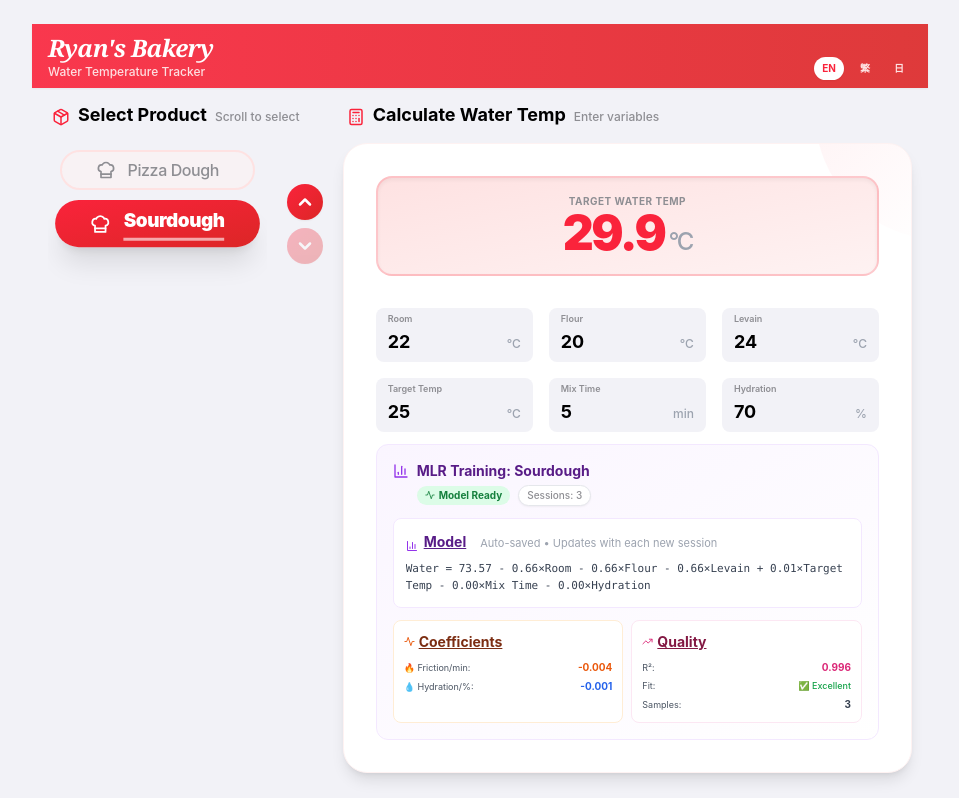
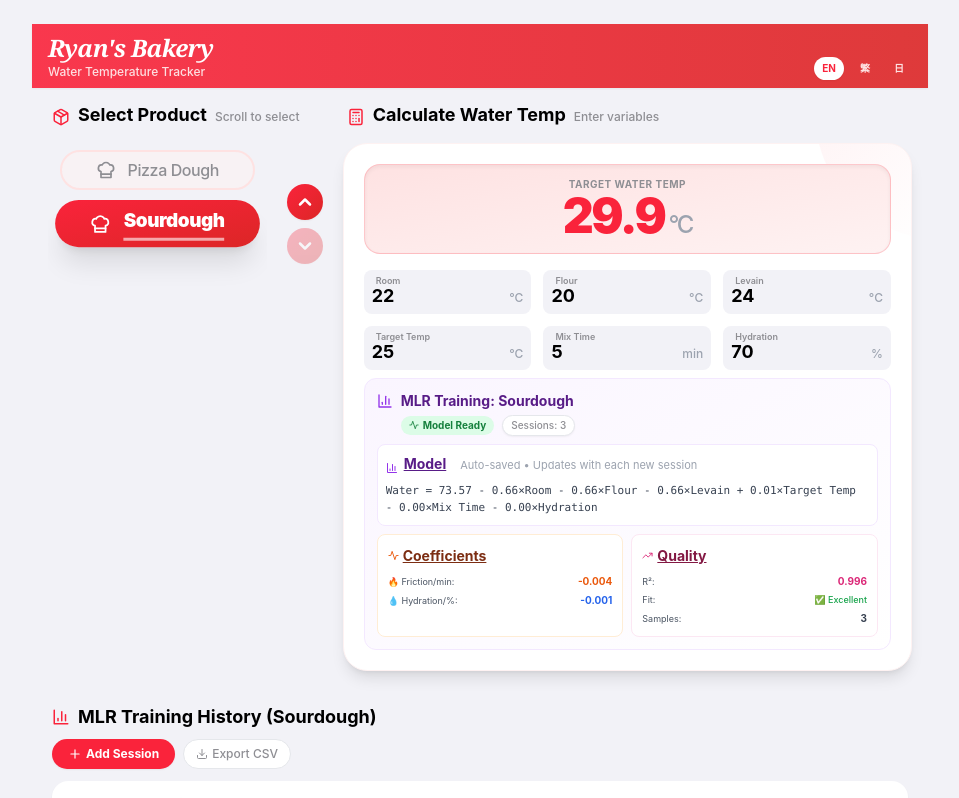
Before and after one commit to ghryan0000/dough-temp-tracker, a React (Vite) app: page / in a window 1280 px wide. Shown: the top 798 px of the page, without its empty margins (160-1119 px from the left). Built offline with nearby package versions, Linux system fonts and the light colour scheme.

Commit message:
style: compact calculator card layout to reduce overall size

```diff
--- a/dough-temp-tracker.tsx
+++ b/dough-temp-tracker.tsx
@@ -594,11 +594,11 @@ export default function DoughTempTracker() {
               </div>
             </div>
 
-            <div className="bg-white rounded-3xl shadow-lg border border-red-50 p-4 md:p-8 relative overflow-hidden w-full">
+            <div className="bg-white rounded-3xl shadow-lg border border-red-50 p-3 md:p-5 relative overflow-hidden w-full">
               <div className="absolute top-0 right-0 w-32 h-32 bg-gradient-to-br from-apple-red/5 to-transparent rounded-bl-full -mr-8 -mt-8 pointer-events-none" />
 
               {/* Target Display */}
-              <div className={`py-1 px-3 md:p-4 rounded-2xl text-center mb-4 md:mb-8 border-2 transition-all duration-500 relative overflow-hidden ${regressionModel ? 'bg-gradient-to-br from-red-100 to-red-50 border-apple-red/20 shadow-inner' : 'bg-gray-100 border-transparent'}`}>
+              <div className={`py-1 px-3 md:p-3 rounded-2xl text-center mb-2 md:mb-4 border transition-all duration-500 relative overflow-hidden ${regressionModel ? 'bg-gradient-to-br from-red-100 to-red-50 border-apple-red/20 shadow-inner' : 'bg-gray-100 border-transparent'}`}>
                 <div className="text-[10px] font-bold text-apple-gray uppercase tracking-wider">{t.targetWaterTemp}</div>
                 <div className={`text-3xl md:text-5xl font-black tracking-tighter leading-none ${currentPredictedWater ? 'text-apple-red' : 'text-gray-300'}`}>
                   {currentPredictedWater !== null ? currentPredictedWater.toFixed(1) : '--'}
@@ -607,7 +607,7 @@ export default function DoughTempTracker() {
               </div>
 
               {/* Input Grid */}
-              <div className="grid grid-cols-2 md:grid-cols-3 gap-4">
+              <div className="grid grid-cols-2 md:grid-cols-3 gap-2 md:gap-3">
                 {[
                   { label: t.room, key: 'roomTemp', unit: '°C' },
                   { label: t.flour, key: 'flourTemp', unit: '°C' },
@@ -616,9 +616,9 @@ export default function DoughTempTracker() {
                   { label: t.mix, key: 'mixTime', unit: 'min' },
                   { label: t.hydration, key: 'hydration', unit: '%' }
                 ].map((field) => (
-                  <div key={field.label} className="bg-apple-bg rounded-lg px-3 py-1.5 relative group focus-within:ring-1 focus-within:ring-apple-red/50 transition-all">
+                  <div key={field.label} className="bg-apple-bg rounded-lg px-2 py-1 relative group focus-within:ring-1 focus-within:ring-apple-red/50 transition-all">
                     <label className="text-[9px] font-semibold text-apple-gray absolute top-1 left-3">{field.label}</label>
-                    <div className="flex items-baseline mt-3.5">
+                    <div className="flex items-baseline mt-2">
                       <input
                         type="number"
                         value={field.key === 'target' ? targetTemp : currentConditions[field.key]}
@@ -654,8 +654,8 @@ export default function DoughTempTracker() {
 
               {/* Model Training Status - Detailed View */}
               {regressionModel && (
-                <div className="mt-3 p-4 bg-gradient-to-br from-purple-50 to-white border border-purple-100 rounded-xl">
-                  <div className="flex flex-col items-start mb-3 gap-1">
+                <div className="mt-2 p-3 bg-gradient-to-br from-purple-50 to-white border border-purple-100 rounded-xl">
+                  <div className="flex flex-col items-start mb-2 gap-1">
                     <div className="flex items-center gap-2">
                       <BarChart3 size={16} className="text-purple-600" />
                       <span className="text-sm font-bold text-purple-900">{t.mlrTraining}: {currentProduct?.name}</span>
@@ -671,7 +671,7 @@ export default function DoughTempTracker() {
                   </div>
 
                   {/* Regression Formula */}
-                  <div className="mb-3 p-3 bg-white rounded-lg border border-purple-100">
+                  <div className="mb-2 p-2 bg-white rounded-lg border border-purple-100">
                     <div className="flex items-end gap-1.5 mb-2">
                       <BarChart3 size={12} className="text-purple-600" />
                       <span className="text-[14px] underline font-bold text-purple-900">{t.model}</span>
```
